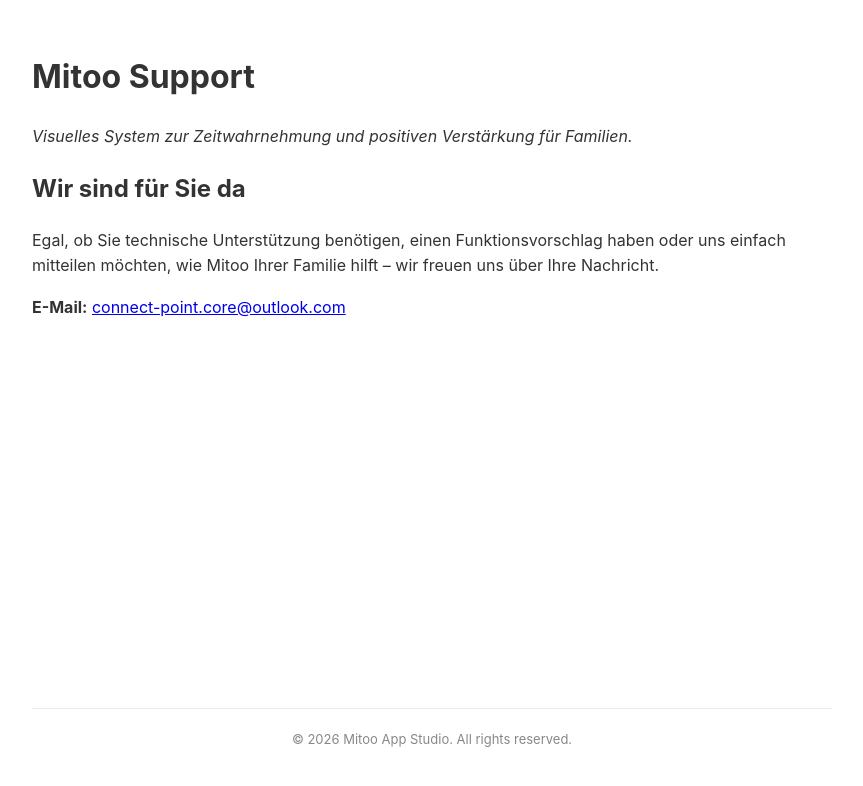
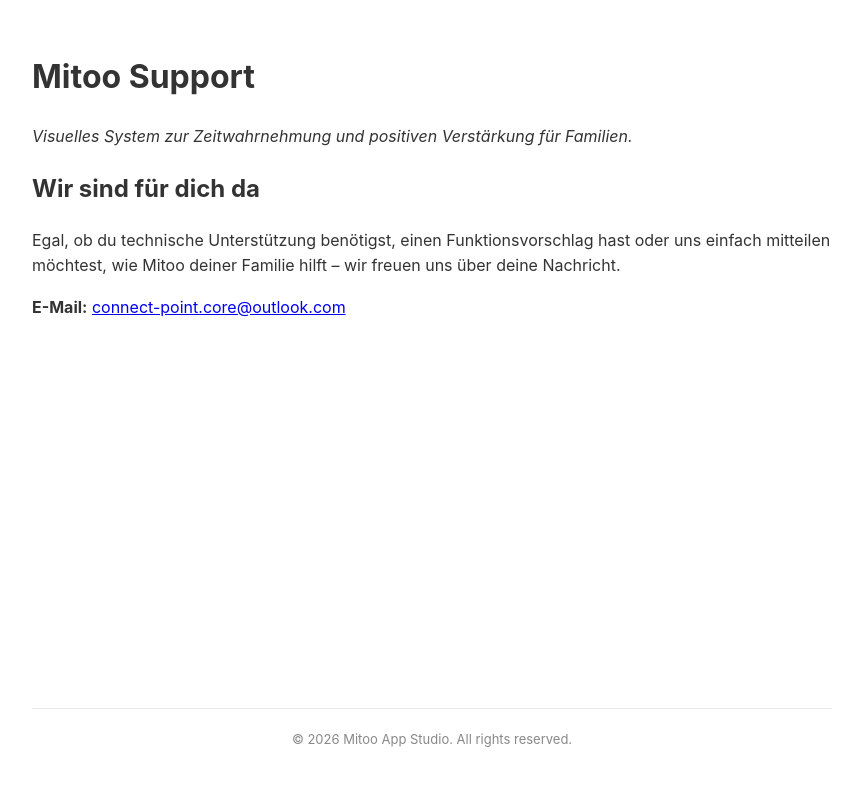
Before and after one commit to mitoostudio/mitoo-legal, a Jekyll site: the page built from support-de.md, in a window 1280 px wide. Shown: the top 786 px of the page, without its empty margins (208-1071 px from the left). Built offline with Jekyll 4.4.1, drawn with Linux system fonts in a browser that asks for light colours; our own code applies the rules of GitHub Pages for plain Markdown files.

Commit message:
Update support-de.md

```diff
--- a/support-de.md
+++ b/support-de.md
@@ -5,8 +5,8 @@ layout: default
 # Mitoo Support
 *Visuelles System zur Zeitwahrnehmung und positiven Verstärkung für Familien.*
 
-## Wir sind für Sie da
+## Wir sind für dich da
 
-Egal, ob Sie technische Unterstützung benötigen, einen Funktionsvorschlag haben oder uns einfach mitteilen möchten, wie Mitoo Ihrer Familie hilft – wir freuen uns über Ihre Nachricht.
+Egal, ob du technische Unterstützung benötigst, einen Funktionsvorschlag hast oder uns einfach mitteilen möchtest, wie Mitoo deiner Familie hilft – wir freuen uns über deine Nachricht.
 
 **E-Mail:** [connect-point.core@outlook.com](mailto:connect-point.core@outlook.com)
```
